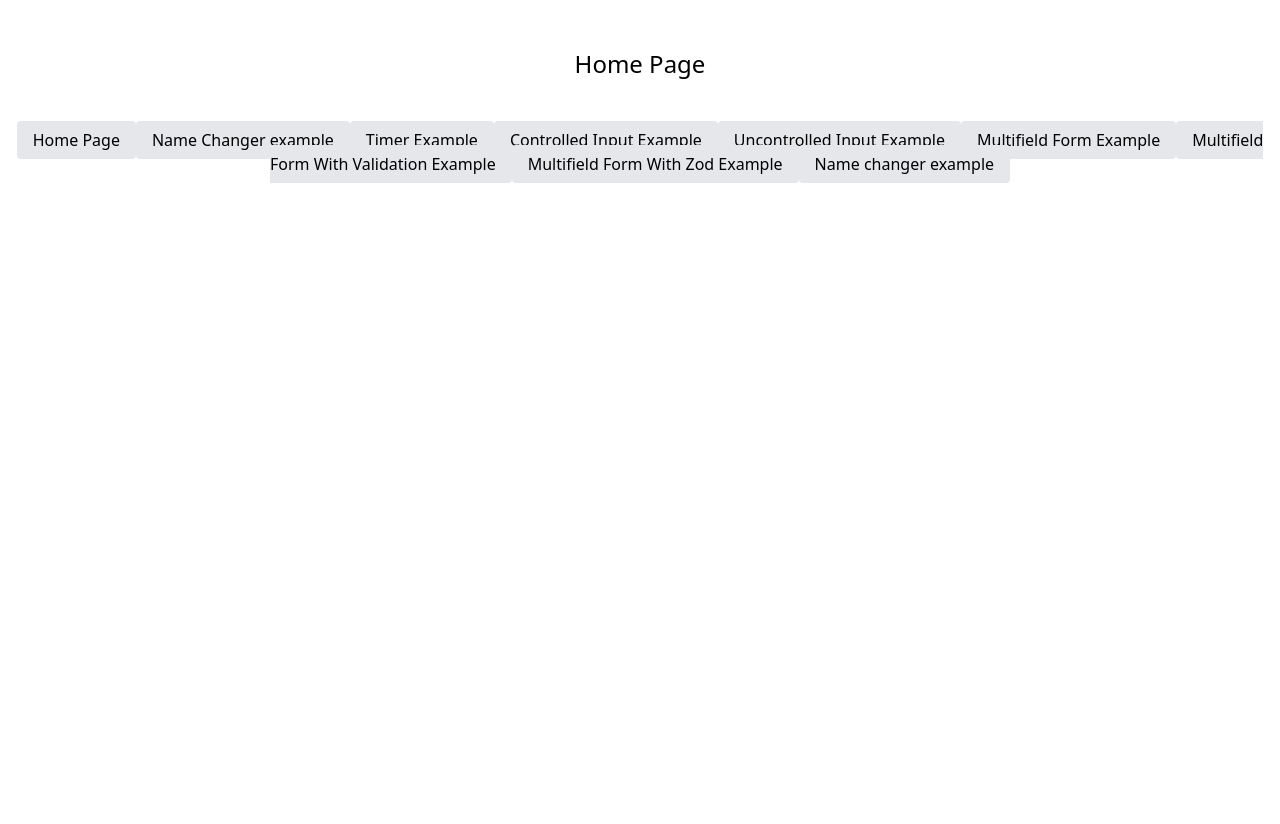
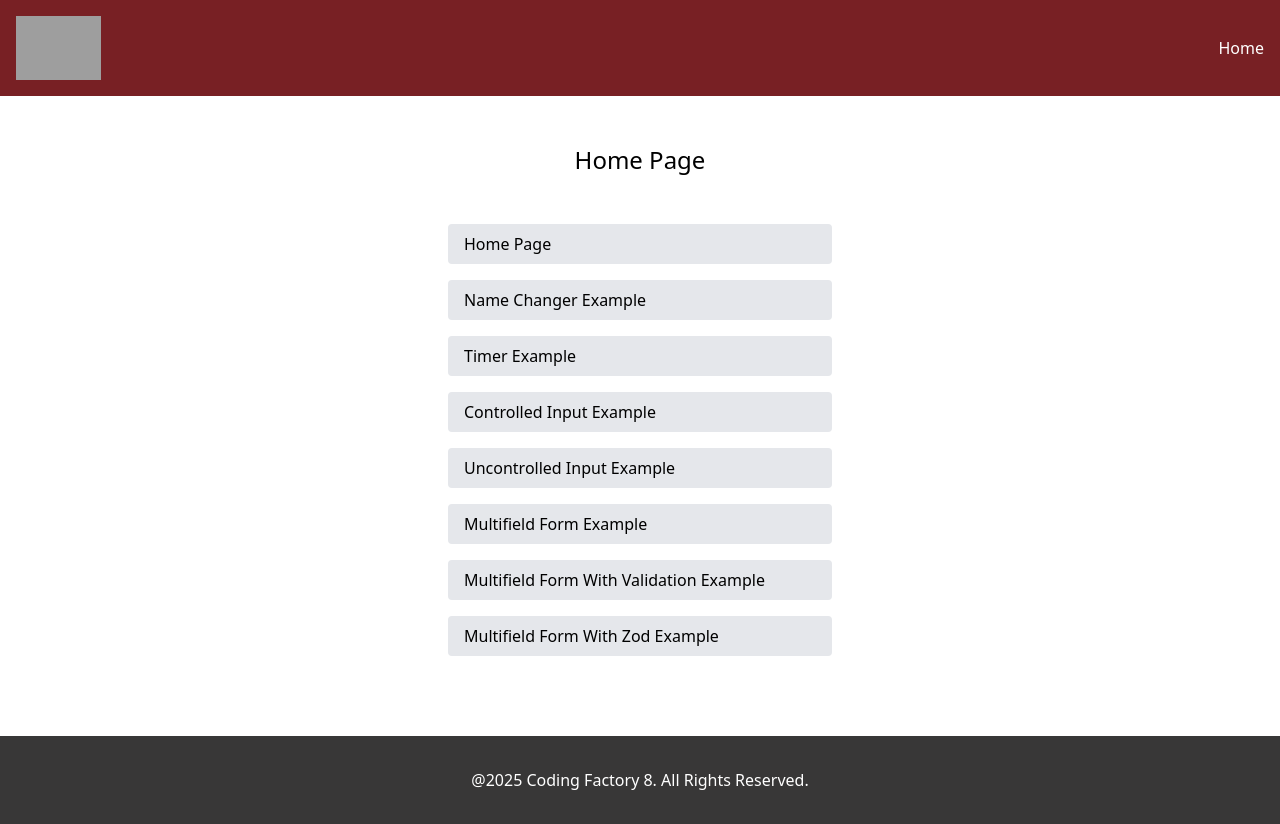
Before and after one commit to Petroslyros/cf8-react-introduction, a React app: page / in a window 1280 px wide. Before the commit the page ends 800 px from the top, so only its background shows below. Built offline with nearby package versions, Linux system fonts and the light colour scheme; grey boxes are pictures that could not be loaded; the HTML template or start-up script is replaced by a standard one.

Commit message:
feat: MultifieldFormWithZod.tsx

```diff
--- a/src/App.tsx
+++ b/src/App.tsx
@@ -5,120 +5,136 @@
 // import ArrowFunctionalComponentWithProps from "./components/ArrowFunctionalComponentWithProps.tsx";
 // import ArrowFunctionalComponentWithPropsType from "./components/ArrowFunctionalComponentWithPropsType.tsx";
 // import Card from "./components/Card.tsx";
-// import Layout from "../../cf8-react-todo-app/src/layout/Layout.tsx";
-// import PreviousValue from "./components/PreviousValue.tsx";
+// import Layout from "./components/Layout.tsx";
+// import WindowSize from "./components/WindowSize.tsx";
+// import FocusInput from "./components/FocusInput.tsx";
+// import PreviewsValue from "./components/PreviousValue.tsx";
 // import CounterWithRef from "./components/CounterWithRef.tsx";
 // import {useEffect} from "react";
 // import FocusInput from "./components/FocusInput.tsx";
-// import WindowSize from "./components/WindowSize.tsx";
-// import Timer from "./components/Timer.tsx";
-// import CounterWithCustomHook from "./components/CounterWithCustomHook.tsx";
-// import NameChangerWithEffect from "./components/NameChangerWithEffect.tsx";
-// import {useEffect} from "react";
-// import {useEffect} from "react";
-// import ArrowFunctionalComponentWithPropsType from "./components/ArrowFunctionalComponentWithPropsType.tsx";
+// import ViteIntro from "./components/ViteIntro/ViteIntro.tsx";
 // import FunctionalComponentWithState from "./components/FunctionalComponentWithState.tsx";
+// import ClassComponentWithState from "./components/ClassComponentWithState.tsx";
 // import Counter from "./components/Counter.tsx";
 // import NameChanger from "./components/NameChanger.tsx";
 // import CounterWithMoreStates from "./components/CounterWithMoreStates.tsx";
 // import CounterAdvanced from "./components/CounterAdvanced.tsx";
-import {BrowserRouter, Route, Routes} from "react-router";
+// import CounterWithCustomHook from "./components/CounterWithCustomHook.tsx";
+// import NameChangerWithEffect from "./components/NameChangerWithEffect.tsx";
+// import {useEffect} from "react";
+// import Timer from "./components/Timer.tsx";
+import { BrowserRouter, Routes, Route } from "react-router";
 import NameChanger from "./components/NameChanger.tsx";
 import HomePage from "./pages/HomePage.tsx";
 import Timer from "./components/Timer.tsx";
+// import Layout from "./components/Layout.tsx";
 import RouterLayout from "./components/RouterLayout.tsx";
-// import path from "path";
-import UserPage from "./components/UserPage.tsx";
+import UserPage from "./pages/UserPage.tsx";
 import ControlledInput from "./components/ControlledInput.tsx";
 import UncontrolledInput from "./components/UncontrolledInput.tsx";
 import MultifieldForm from "./components/MultifieldForm.tsx";
 import MultifieldFormWithValidation from "./components/MultifieldFormWithValidation.tsx";
 import MultifieldFormWithZod from "./components/MultifieldFormWithZod.tsx";
 
-
-
 function App() {
 
     // useEffect(() => {
-    //     const id = setInterval(() => console.log("tick"), 1000)
-    //     return() => clearInterval(id);
+    //   const id  = setInterval(()=> console.log(id),1000)
+    //   return() => clearInterval(id);
+    // },[]);
+
+    // useEffect(()=> {
+    //   let counter: number = 1;
+    //   const id: number = setInterval(()=>{
+    //     console.log(counter++);
+    //   },1000)
+    //   return () => clearInterval(id);
     // }, [])
 
     // useEffect(() => {
-    //     let counter : number = 1;
-    //     const id : number = setInterval(() => {
-    //         console.log(counter++);
-    //     }, 1000)
-    //     return () => clearInterval(id);
-    // }, []);
-    // useEffect(() => {
-    //     history.pushState({page: 1}, "", "/page")
-    //     history.replaceState({page: 1}, "", "/page1");
+    //   history.pushState({page: 1}, "", "/page");
+    //   history.replaceState({page: 1}, "", "/page1");
     //
-    //     window.onpopstate = (e) => {
-    //         console.log(e.state);
-    //     }
-    // }, []);
+    //   window.onpopstate = (e) => {
+    //     console.log(e.state);
+    //   }
+    // })
 
     return (
         <>
-{/*        <ClassComponent/>*/}
-{/*        <FunctionalComponent/>*/}
-{/*        <ArrowFunctionalComponent/>*/}
-{/*        <ArrowFunctionalComponentWithProps  title="Is an Arrow Functional Component with Props"/>*/}
-{/*        <ArrowFunctionalComponentWithProps  title="2nd title"/>*/}
-{/*        <ArrowFunctionalComponentWithPropsType title="Is an Arrow Functional Component with 2 props" description="Lorem ipsum dolor sit amet, consectetur adipisicing elit. Fugiat, sunt.*/}
-{/*"/>*/}
-{/*        <Card title="Card">*/}
-{/*            <ArrowFunctionalComponentWithPropsType title="Is an Arrow Functional Component with 2 props" description="Lorem ipsum dolor sit amet, consectetur adipisicing elit. Fugiat, sunt.*/}
-{/*"/>*/}
-{/*        </Card>*/}
-{/*        <Layout>*/}
-           {/*<ArrowFunctionalComponentWithPropsType title="Title" description="Description"/>*/}
+            {/*<ViteIntro />*/}
+            {/*<ClassComponent />*/}
+            {/*<FunctionalComponent />*/}
+            {/*<ArrowFunctionalComponent />*/}
+            {/*<ArrowFunctionalComponentWithProps title="Is a Arrow Functional Component With Props" />*/}
+            {/*<ArrowFunctionalComponentWithProps title="2nd Title" />*/}
+            {/*<ArrowFunctionalComponentWithPropsType*/}
+            {/*  title="Is a Arrow Functional Component With 2 Props"*/}
+            {/*  description="Lorem ipsum dolor sit amet, consectetur adipisicing elit. Quod, veniam."*/}
+            {/*/>*/}
+            {/*<Card title="Card">*/}
+            {/*  <ArrowFunctionalComponentWithPropsType*/}
+            {/*    title="Is a Arrow Functional Component With 2 Props"*/}
+            {/*    description="Lorem ipsum dolor sit amet, consectetur adipisicing elit. Quod, veniam."*/}
+            {/*  />*/}
+            {/*</Card>*/}
+
+            {/*<Layout>*/}
+            {/*<ArrowFunctionalComponentWithPropsType*/}
+            {/*  title="Is a Arrow Functional Component With 2 Props"*/}
+            {/*  description="Lorem ipsum dolor sit amet, consectetur adipisicing elit. Quod, veniam."*/}
+            {/*/>*/}
             {/*<FunctionalComponentWithState />*/}
+            {/*<ClassComponentWithState />*/}
             {/*<Counter />*/}
             {/*<NameChanger/>*/}
-           {/* <CounterWithMoreStates/>*/}
-           {/* <CounterAdvanced/>*/}
-           {/* <CounterWithCustomHook/>*/}
-           {/* <NameChangerWithEffect/>*/}
-           {/* <Timer/>*/}
-           {/* <WindowSize/>*/}
-           {/* <FocusInput/>*/}
-           {/* <PreviousValue/>*/}
-           {/* <CounterWithRef/>*/}
+            {/*<CounterWithMoreStates/>*/}
+            {/*<CounterAdvanced/>*/}
+            {/*<CounterWithCustomHook/>*/}
+            {/*<NameChangerWithEffect />*/}
+            {/*<Timer/>*/}
+            {/*<WindowSize/>*/}
+            {/*<FocusInput/>*/}
+            {/*<PreviewsValue/>*/}
+            {/*<CounterWithRef />*/}
             {/*</Layout>*/}
 
-    <BrowserRouter >
+            <BrowserRouter>
                 <Routes>
-           <Route index element={<HomePage/>} />
-         {/*<Route path="name-changer" element={<NameChanger/>}/>*/}
-         {/*  <Route path="time" element={<Timer/>} />*/}
-        <Route path="examples">
+
+                    <Route element={<RouterLayout/>}>
+
+                        <Route index element={<HomePage />} />
+
+                        {/*<Route path="examples/name-changer" element={<NameChanger />} />*/}
+                        {/*<Route path="examples/timer" element={<Timer />} />*/}
+
+                        <Route path="examples?">
                             <Route path="name-changer" element={<NameChanger/>}/>
                             <Route path="timer" element={<Timer/>}/>
                             <Route path="controlled-input" element={<ControlledInput/>}/>
                             <Route path="uncontrolled-input" element={<UncontrolledInput/>}/>
                             <Route path="multifield-form" element={<MultifieldForm/>}/>
-            <Route path="multifield-form" element={<MultifieldFormWithValidation/>}/>
-            <Route path="multifield-form" element={<MultifieldFormWithZod/>}/>
-
-        </Route>
-
-           {/*<Route path="users/:userId" element={UserPage/>}/>*/}
-
-           {/*<Route path="files/*" element={<FilePage />} />*/}
-
-           <Route element={<RouterLayout/>}>
-            <Route path="users">
-            <Route path=":userId">
-                <Route index element={<UserPage/>}/>
-                {/*<Route path="accounts" element={<UserAccountsPage/>}/>*/}
-            </Route>
+                            <Route path="multifield-form-validation" element={<MultifieldFormWithValidation/>}/>
+                            <Route path="multifield-form-zod" element={<MultifieldFormWithZod/>}/>
+                            {/*<Route path="*" element={<ExamplePage/>}/>*/}
                         </Route>
 
                     </Route>
 
+                    {/*<Route path="users/:userId" element={<UserPage />} />*/}
+                    {/*<Route path="users/:userId/accounts" element={<UserAccountPage />} />*/}
+
+                    <Route path="users">
+                        <Route path=":userId">
+                            <Route index element={<UserPage/>}/>
+                            {/*<Route path="accounts" element={<UserAccountPage/>}/>*/}
+                        </Route>
+                    </Route>
+
+                    {/*<Route path="files/*" element={<FilePage />} />*/}
+
+                    {/*<Route path="*" element={<PageNotFound />}/>*/}
                 </Routes>
             </BrowserRouter>
 
--- a/src/components/Footer.tsx
+++ b/src/components/Footer.tsx
@@ -1,4 +1,3 @@
-
 const Footer = () => {
     const currentYear: number = new Date().getFullYear();
     return (
--- a/src/components/Header.tsx
+++ b/src/components/Header.tsx
@@ -1,3 +1,4 @@
+
 const Header = () => {
     return (
         <>
@@ -7,9 +8,9 @@ const Header = () => {
                          src="https://codingfactory.aueb.gr/sites/all/themes/cf_theme/logo.png"
                          alt="CF Logo"
                     />
-                    <div className="flex gap-4 text-white font-medium">
-                        Todo App
-                    </div>
+                    <nav className="flex gap-4 text-white font-medium">
+                        <a href="#">Home</a>
+                    </nav>
                 </div>
             </header>
         </>
--- a/src/pages/HomePage.tsx
+++ b/src/pages/HomePage.tsx
@@ -1,10 +1,10 @@
-import {Link} from "react-router";
+import { Link } from "react-router";
 import {useEffect} from "react";
 
-const Homepage = () => {
+const HomePage = () => {
     const links = [
         {path: "/", label: "Home Page"},
-        {path: "/name-changer", label: "Name Changer example"},
+        {path: "/name-changer", label: "Name Changer Example"},
         {path: "/examples/timer", label: "Timer Example"},
         {path: "/examples/controlled-input", label: "Controlled Input Example"},
         {path: "/examples/uncontrolled-input", label: "Uncontrolled Input Example"},
@@ -13,33 +13,25 @@ const Homepage = () => {
         {path: "/examples/multifield-form-zod", label: "Multifield Form With Zod Example"}
     ];
 
-    useEffect(() => {
+    useEffect(()=> {
         document.title = "CF8 Home Page";
     }, []);
-
 
     return (
         <>
             <h1 className="text-2xl text-center my-12">Home Page</h1>
-          <div className="text-center">
+            <div className="flex flex-col items-start max-w-sm mx-auto gap-4">
                 {links.map((link) => (
                     <Link
                         key={link.path}
                         to={link.path}
-                  className="bg-gray-200 w-full px-4 py-2 rounded" >
+                        className="bg-gray-200 w-full px-4 py-2 rounded"
+                    >
                         {link.label}
                     </Link>
                 ))}
-              <Link
-              className="bg-gray-200 w-full px-4 py-2 rounded"
-              to="/examples/name-changer">Name changer example
-              </Link>
-
-
             </div>
-
         </>
     )
 }
-
-export default Homepage;
+export default HomePage;
--- /dev/null
+++ b/src/pages/UserPage.tsx
@@ -0,0 +1,22 @@
+import {useParams, useSearchParams} from "react-router";
+import {useEffect} from "react";
+
+const UserPage = () => {
+
+    const { userId } = useParams();
+
+    const [ searchParams, setSearchParams ] = useSearchParams();
+    const name = searchParams.get("name");
+
+    useEffect(() => {
+        document.title = `CF8 User ${ name } with id ${ userId }`
+    }, [userId, name]);
+
+    return(
+        <>
+            <h1 className="text-center mt-12">User with id: { userId } and name: { name }</h1>
+        </>
+    )
+}
+
+export default UserPage;
```
Also changed, not shown: src/components/MultifieldFormWithZod.tsx (+10 -5 lines), src/components/UserPage.tsx (deleted, +0 -22 lines). Lines whose indentation alone changed are shown as unchanged.
